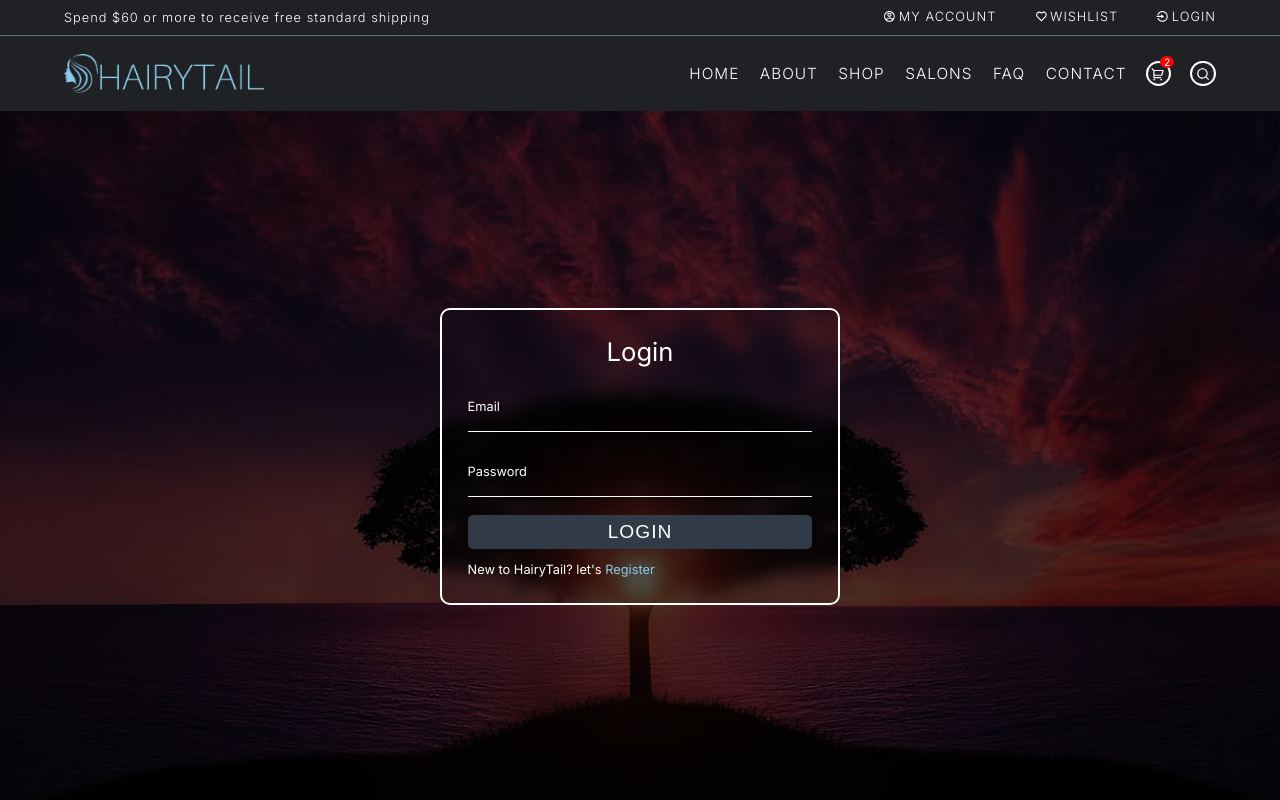
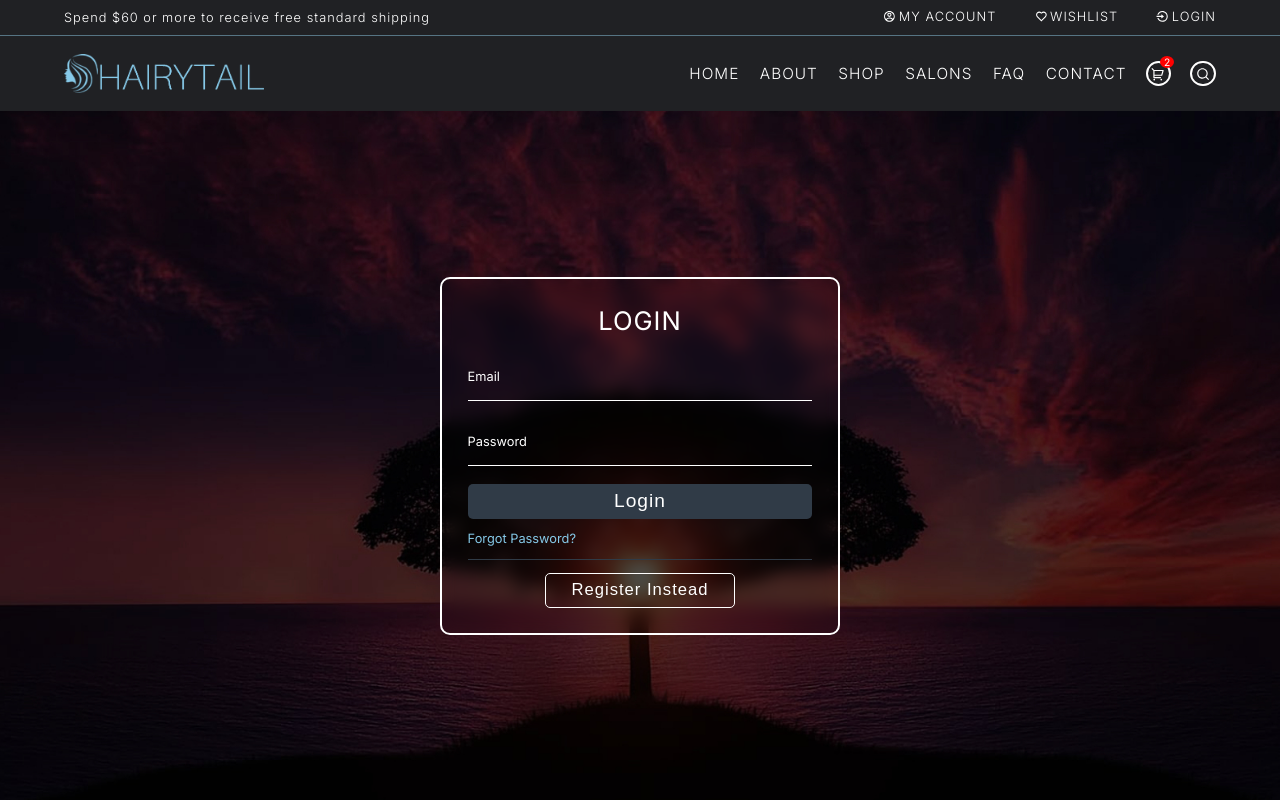
Before and after one commit to adifkhan/hairy-tail, a Next.js app: page /login in a window 1280 px wide. Shown: the top 800 px of the page. Built offline with nearby package versions, Linux system fonts and the light colour scheme; no server answers.

Commit message:
forgot pass and email verification implemented

```diff
--- a/src/app/globals.css
+++ b/src/app/globals.css
@@ -58,7 +58,7 @@ a {
   padding-bottom: 40px;
 }
 .errormessage {
-  color: rgb(255, 2, 2);
+  color: red;
   margin: 5px 0;
 }
 
--- a/src/app/login/page.js
+++ b/src/app/login/page.js
@@ -60,12 +60,14 @@ const Login = () => {
             />
           </div>
         </form>
-        <p>
-          New to HairyTail? let&apos;s{" "}
-          <Link href="/register" className={styles.link}>
-            Register
+        <Link href="/forgotpassword" className={styles.link}>
+          Forgot Password?
+        </Link>
+        <div className={styles.toggle_btn}>
+          <Link href="/register">
+            <button>Register Instead</button>
           </Link>
-        </p>
+        </div>
       </div>
     </section>
   );
--- a/src/app/styles/register.module.css
+++ b/src/app/styles/register.module.css
@@ -20,6 +20,8 @@
   text-align: center;
   font-size: 2rem;
   font-weight: 400;
+  text-transform: uppercase;
+  letter-spacing: 1px;
 }
 .register_wrapper form {
   z-index: 10;
@@ -60,7 +62,6 @@
 .submit_btn {
   width: 100%;
   font-size: 1.5rem;
-  text-transform: uppercase;
   letter-spacing: 1px;
   padding: 0.5rem 0;
   margin: 1rem 0;
@@ -73,3 +74,20 @@
 .link {
   color: var(--text-main);
 }
+.toggle_btn {
+  display: flex;
+  justify-content: center;
+  padding: 1rem 0 0;
+  margin-top: 1rem;
+  border-top: 1px solid var(--secondary-color);
+}
+.toggle_btn button {
+  padding: 0.5rem 2rem;
+  font-size: 1.3rem;
+  letter-spacing: 1px;
+  background: transparent;
+  color: var(--text-light);
+  border: 1px solid var(--text-light);
+  border-radius: 5px;
+  cursor: pointer;
+}
```
Also changed, not shown: src/app/forgotpassword/page.tsx (added, +56 -0 lines), src/app/register/page.js (+4 -5 lines), src/app/styles/verification.module.css (added, +7 -0 lines), src/app/verifyemail/page.tsx (added, +42 -0 lines), src/middleware.ts (+3 -4 lines), tsconfig.json (+3 -14 lines).
